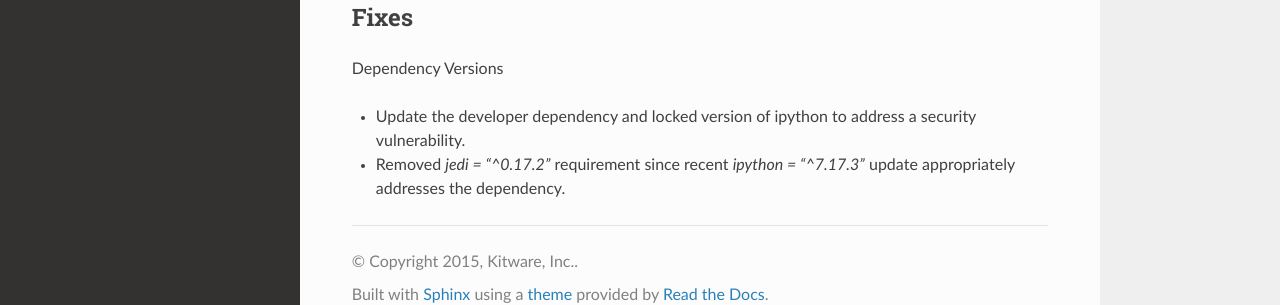
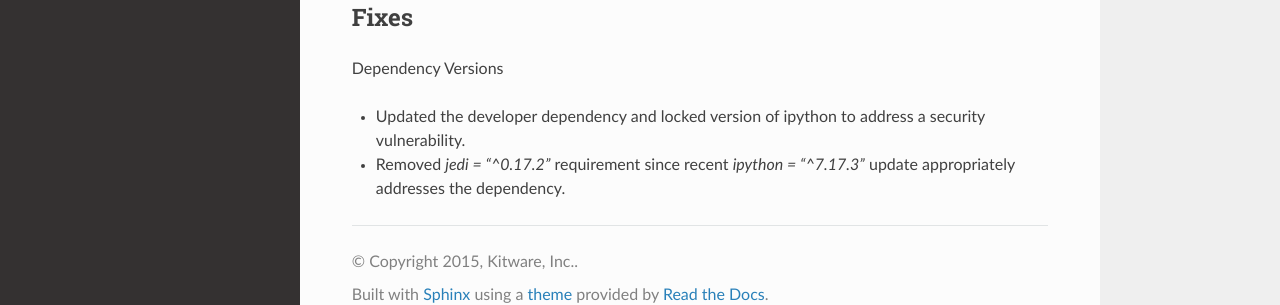
Before and after one commit to Kitware/SMQTK-Detection, a Sphinx documentation site: the page built from docs/release_notes/pending_release.rst, in a window 1280 px wide. Shown: the part 311-616 px from the top of the page. Built offline with Sphinx 7.4.7 and the Read the Docs theme 2.0.0, drawn with Linux system fonts in a browser that asks for light colours; pages that are not in the unit, such as notebooks, are missing from menus; the version number is read from the project's files by our own code.

Commit message:
Change release notes to past tense

```diff
--- a/docs/release_notes/pending_release.rst
+++ b/docs/release_notes/pending_release.rst
@@ -13,7 +13,7 @@ Fixes
 
 Dependency Versions
 
-* Update the developer dependency and locked version of ipython to address a
+* Updated the developer dependency and locked version of ipython to address a
   security vulnerability.
 
 * Removed `jedi = "^0.17.2"` requirement since recent `ipython = "^7.17.3"`
```
